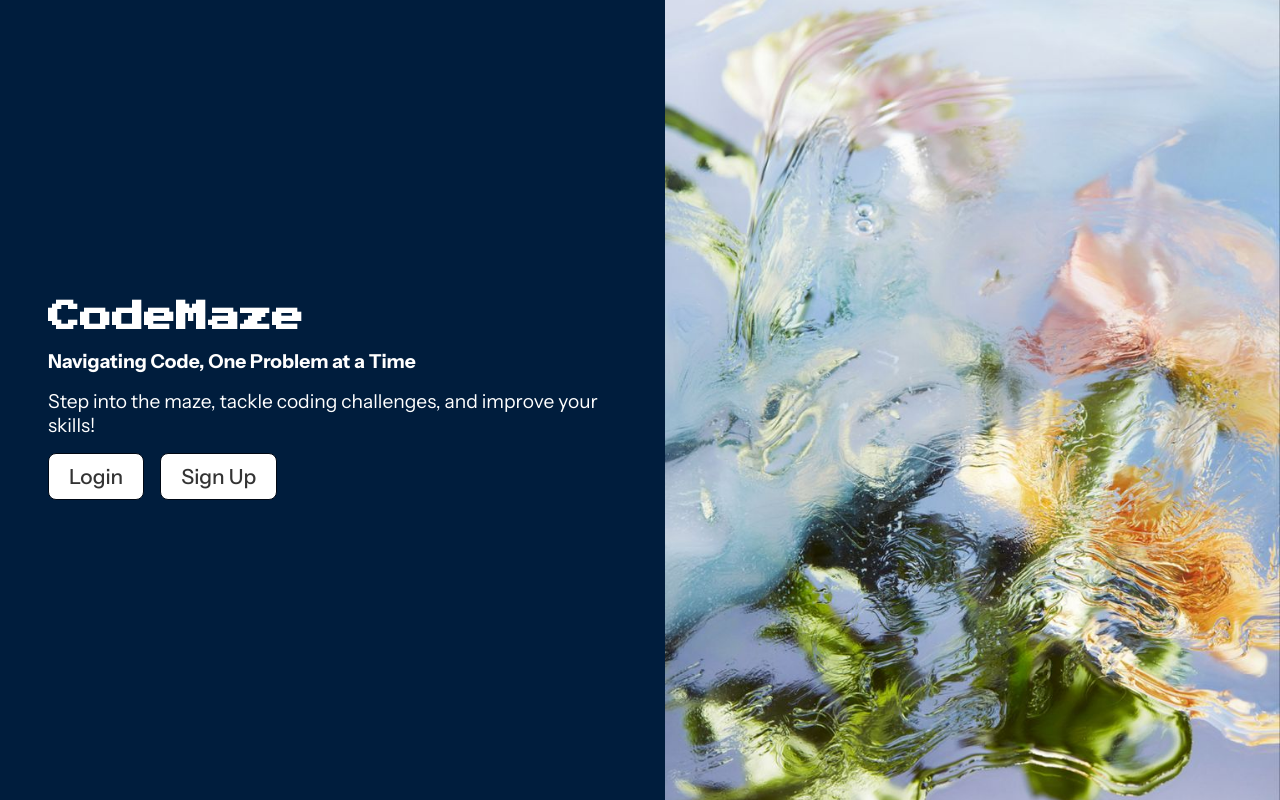
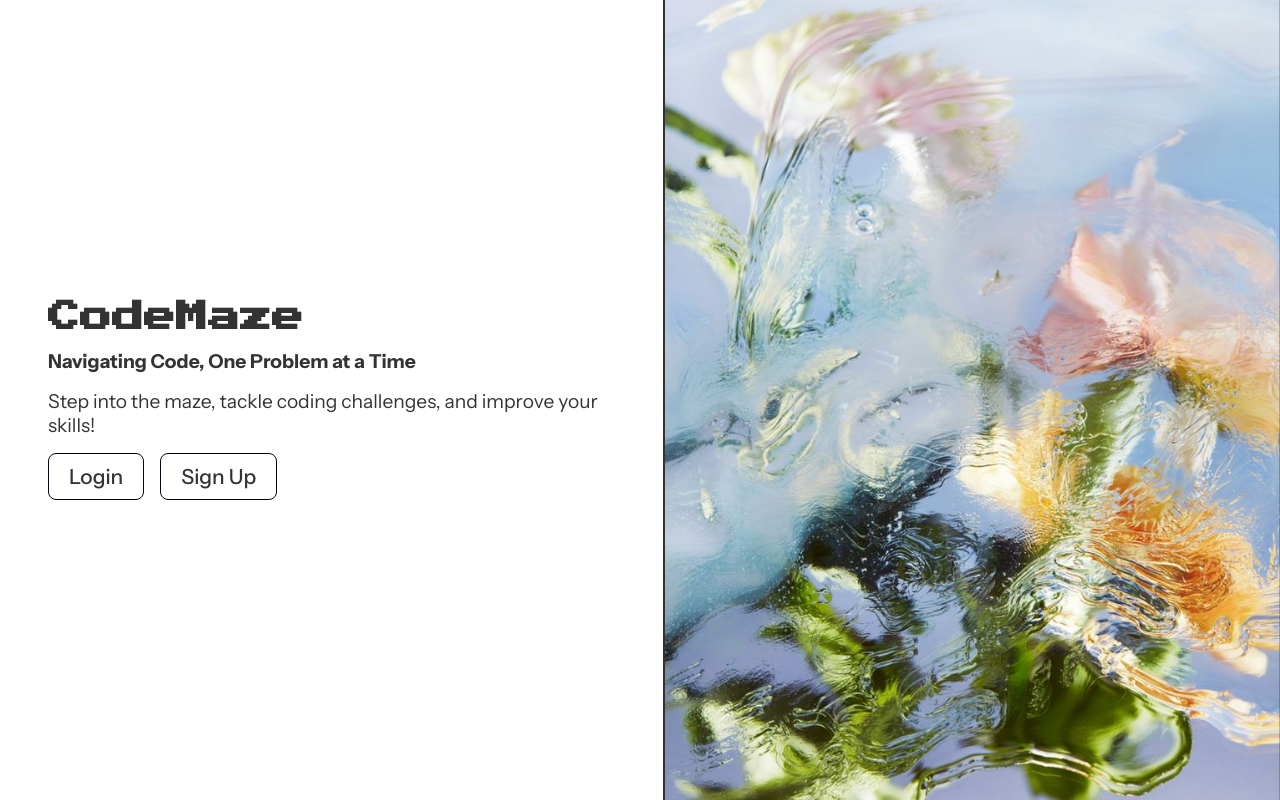
Before and after one commit to uditagowdety/Coding-Comm-Submission, a React (Vite) app in the folder frontend/: page / in a window 1280 px wide. Built offline with nearby package versions, Linux system fonts and the light colour scheme.

Commit message:
refactor: update color palette for light mode and enhance styling for better readability

```diff
--- a/frontend/src/App.css
+++ b/frontend/src/App.css
@@ -8,6 +8,9 @@
   --yellow-2: #ffd60a;
   --text-light: #ffffff;
   --text-dark: #333333;
+
+  /* Light Mode Background */
+  --background-color: #f8f9fa; /* Off-white background */
 
   /* Font Families */
   --font-heading: 'Press Start 2P', sans-serif;
--- a/frontend/src/App.jsx
+++ b/frontend/src/App.jsx
@@ -1,5 +1,6 @@
 import React from "react";
 import { Routes, Route } from "react-router-dom";
+import "./App.css";
 import SplashPage from "./components/Splash/Splash";
 import LoginPage from "./components/Login/Login";
 import RegisterPage from "./components/Register/Register";
@@ -8,7 +9,7 @@ import TheoryPage from "./components/Theory/Theory";
 import PracticePage from "./components/Practice/Practice";
 import CodingPage from "./components/Coding/Coding";
 import Dashboard from "./components/Dashboard/Dashboard";
-import "./App.css";
+
 
 const App = () => {
   return (
--- a/frontend/src/components/Splash/splash.css
+++ b/frontend/src/components/Splash/splash.css
@@ -9,8 +9,8 @@
 .container {
   display: flex;
   height: 100vh;
-  background-color: var(--dark-blue-1); /* Primary dark background */
-  color: var(--text-light); /* Light text for contrast */
+  background-color: var(--background-color); /* Light background */
+  color: var(--text-dark); /* Dark text for contrast */
 }
 
 .left,
@@ -23,7 +23,7 @@
   flex-direction: column;
   justify-content: center;
   text-align: left;
-  background-color: var(--dark-blue-2); /* Slightly lighter dark blue */
+  background-color: white; /* Light mode background */
   padding: var(--padding-large);
 }
 
@@ -36,20 +36,20 @@
 /* Text Elements */
 .text__box {
   margin-bottom: var(--padding-medium);
-  color: var(--text-light); /* Ensure text is readable */
+  color: var(--text-dark); /* Dark text for readability */
 }
 
 .project__title {
   font-family: var(--font-heading);
-  font-size: 2rem; /* Slightly larger for emphasis */
-  color: var(--text-light); /* Contrast with dark background */
+  font-size: 2rem;
+  color: var(--text-dark); /* Dark text */
 }
 
 .project__subtitle,
 .project__tagline {
   font-family: var(--font-body);
   font-size: 1.2rem;
-  color: var(--text-light);
+  color: var(--text-dark);
 }
 
 /* Buttons */
@@ -71,13 +71,13 @@
 
 .button:hover {
   cursor: pointer;
-  background-color: white; /* Slightly brighter hover state */
-  transform: scale(1.05); /* Add a hover effect */
+  background-color: var(--yellow-2); /* Slightly brighter hover state */
+  transform: scale(1.05);
 }
 
 /* Right Section */
 .right {
-  border-left: 2px solid var(--dark-blue-2); /* Optional visual divider */
+  border-left: 2px solid var(--text-dark); /* Adjust divider to be darker for contrast */
 }
 
 /* Utility Classes for Text Container Spacing */
```
Lines whose indentation alone changed are shown as unchanged.
